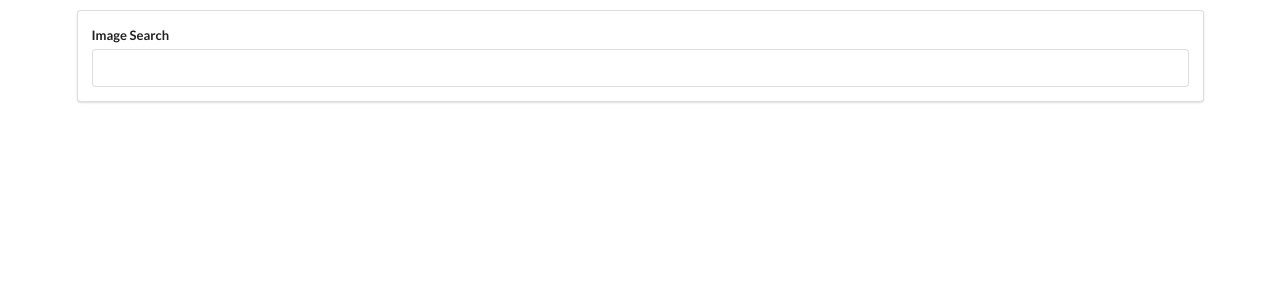
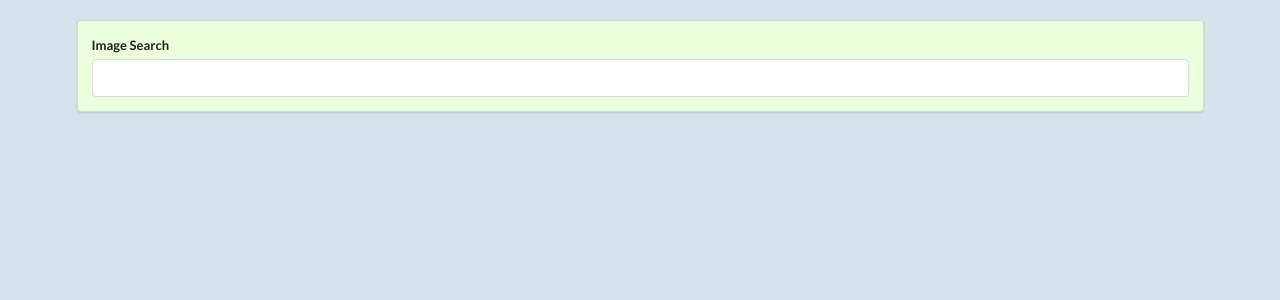
Before and after one commit to rahulbeelur/search-pictures, a React (Create React App) app in the folder search-pictures/: page / in a window 1280 px wide. Shown: the top 300 px of the page. Built offline with nearby package versions, Linux system fonts and the light colour scheme.

Commit message:
final styling

```diff
--- a/search-pictures/public/index.html
+++ b/search-pictures/public/index.html
@@ -27,7 +27,7 @@
     -->
     <title>Search for Pictures</title>
   </head>
-  <body>
+  <body style="background-color: rgb(213, 228, 234)">
     <noscript>You need to enable JavaScript to run this app.</noscript>
     <div id="root"></div>
     <!--
--- a/search-pictures/src/components/App.js
+++ b/search-pictures/src/components/App.js
@@ -16,7 +16,7 @@ class App extends React.Component {
 
   render() {
     return (
-      <div className='ui container' style={{ marginTop: '10px' }}>
+      <div className='ui container' style={{ marginTop: '20px'}}>
         <SearchBar onSubmit={this.onSearchSubmit} />
         <ImageList images={ this.state.images }/>
       </div>
--- a/search-pictures/src/components/ImageCard.js
+++ b/search-pictures/src/components/ImageCard.js
@@ -21,7 +21,7 @@ class ImageCard extends React.Component {
     const { description, urls } = this.props.image;
     return (
       <div style={{gridRowEnd: `span ${this.state.span}`}}>
-         <img ref={this.imageRef} alt={description} src={urls.regular} />
+        <img ref={this.imageRef} alt={description} src={urls.regular} style={{display: 'block', marginLeft: 'auto', marginRight: 'auto'}}/>
       </div>
     );
   }
--- a/search-pictures/src/components/SearchBar.js
+++ b/search-pictures/src/components/SearchBar.js
@@ -10,7 +10,7 @@ class SearchBar extends React.Component {
 
     render() {
         return (
-            <div className="ui segment">
+            <div className="ui segment" style={{ backgroundColor: '#ECFFDC'}}>
                 <form onSubmit={this.onFormSubmit} className="ui form">
                     <div className="field">
                         <label>Image Search</label>
```
